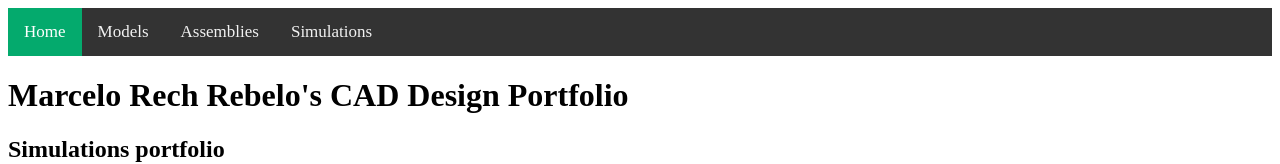
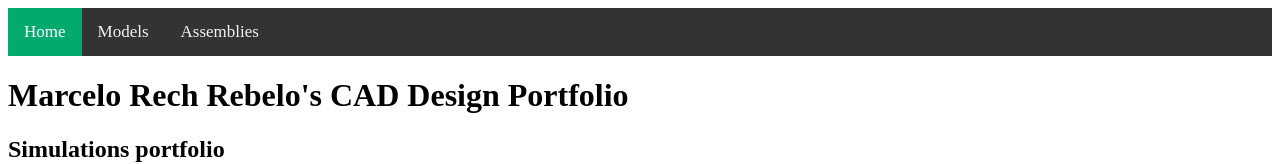
Before and after one commit to MarcusA42/Portfolio, a plain HTML site: page Simulations/Simulations_list.html in a window 1280 px wide. Shown: the top 164 px of the page. Drawn offline with Linux system fonts and the light colour scheme.

Commit message:
Update Simulations_list.html

```diff
--- a/Simulations/Simulations_list.html
+++ b/Simulations/Simulations_list.html
@@ -101,7 +101,6 @@
 	<a href="../index.html" class="active">Home</a>
 	<a href="../Models/Models_list.html">Models</a>
 	<a href="../Assemblies/Assemblies_list.html">Assemblies</a>
-	<a href="/Simulations/Simulations_list.html">Simulations</a>
 	<!<a href="javascript:void(0);" class="icon" onclick="myFunction()">
 	<! "<i class="fa fa-bars">  <!  </i>
 	<!   </a>
```
